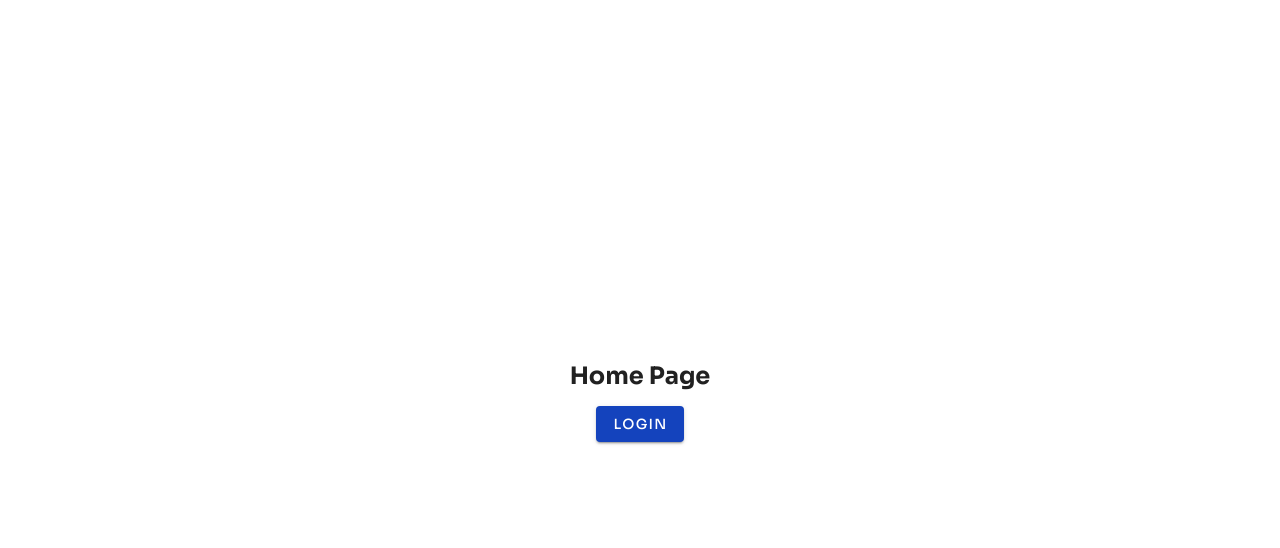
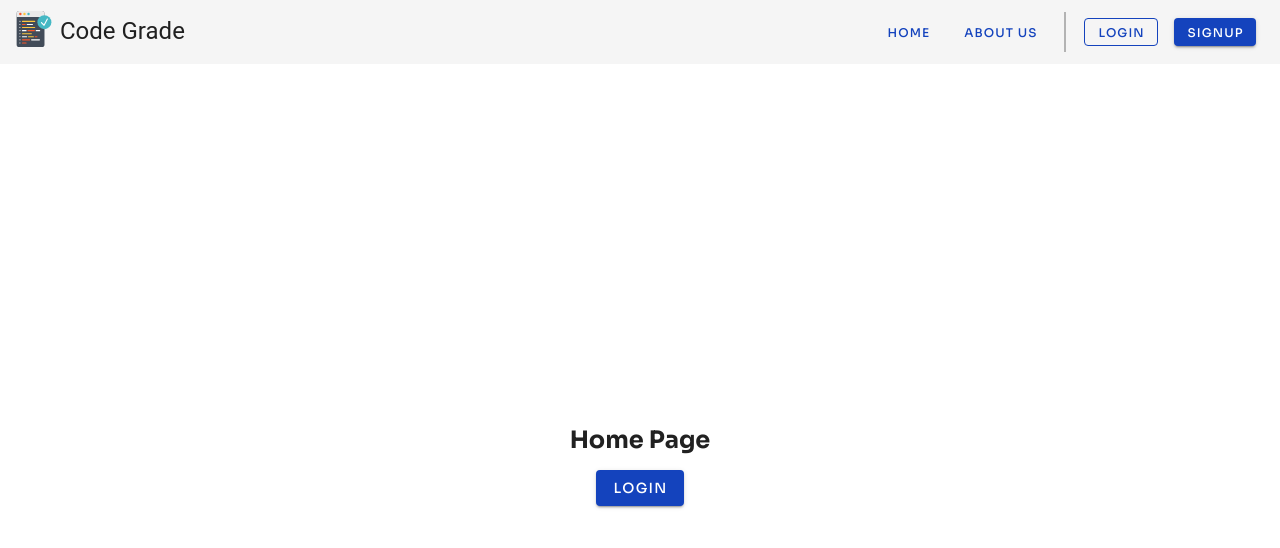
Before and after one commit to code-grade/web-client, a Vue app: page / in a window 1280 px wide. Shown: the top 548 px of the page. Built offline with nearby package versions, Linux system fonts and the light colour scheme; what vue-toastify would draw is missing.

Commit message:
imporve header details

```diff
--- a/src/App.vue
+++ b/src/App.vue
@@ -1,14 +1,20 @@
 <template>
   <v-app>
+    <Header/>
     <v-main>
-      <router-view/>
+      <v-fade-transition>
+        <router-view/>
+      </v-fade-transition>
     </v-main>
   </v-app>
 </template>
 
 <script>
+import Header from "./components/layout/Header";
+
 export default {
   name: 'App',
+  components: {Header},
   data: () => ({
     //
   }),
--- a/src/components/layout/Header.vue
+++ b/src/components/layout/Header.vue
@@ -1,14 +1,95 @@
 <template>
-  <v-app-bar dense app>
-    <div style="width: 100%" class="text-sm-right">
-      <v-btn small color="primary" @click="logout">Logout</v-btn>
+  <v-app-bar
+      app
+      elevate-on-scroll
+      elevation="1"
+  >
+    <!--  Logo  -->
+    <router-link class="d-inline text-decoration-none"  to="/">
+      <v-img
+          :src="require('../../assets/code.svg')"
+          aspect-ratio="1"
+          max-width="36px"
+          class="mr-2 d-inline-block"
+      />
+      <v-toolbar-title
+          class="d-inline-block text--primary text-h5"
+      >
+        Code Grade
+      </v-toolbar-title>
+    </router-link>
+
+    <v-spacer/>
+
+    <v-btn
+        text
+        small
+        color="primary"
+        class="ml-1 mr-1"
+        active-class="no-active"
+        :to="{name: 'Home'}"
+    >
+      Home
+    </v-btn>
+
+    <v-btn
+        text
+        small
+        color="primary"
+        class="ml-1 mr-1"
+        active-class="no-active"
+        :to="{name: 'AboutUs'}"
+    >
+      About Us
+    </v-btn>
+
+    <div class="header--vertical-line" />
+
+    <!--  User Account   -->
+    <div v-if="isLogged">
+      <v-btn
+          small color="primary"
+          @click="logout"
+          outlined
+          class="ma-2"
+      >
+        Logout
+      </v-btn>
     </div>
+
+    <div v-else>
+      <v-btn
+          small color="primary"
+          to="/login"
+          class="ma-2"
+          outlined
+      >
+        Login
+      </v-btn>
+
+      <v-btn
+          small color="primary"
+          to="/login"
+          class="ma-2"
+      >
+        SignUp
+      </v-btn>
+    </div>
+
   </v-app-bar>
 </template>
 
 <script>
+
+
 export default {
   name: "Header",
+  data: () => ({}),
+  computed: {
+    isLogged() {
+      return this.$store.getters.isLogged
+    }
+  },
   methods: {
     async logout() {
       await this.$store.dispatch("logout")
@@ -19,6 +100,14 @@ export default {
 }
 </script>
 
-<style scoped>
+<style lang="scss">
+.header--vertical-line {
+  border-left: 2px solid lighten(black, 70);
+  height: 70%;
+  margin: auto 10px;
+}
 
+.v-btn--active.no-active::before {
+  opacity: 0 !important;
+}
 </style>
--- a/src/components/layout/index.vue
+++ b/src/components/layout/index.vue
@@ -1,6 +1,5 @@
 <template>
   <div>
-    <Header/>
     <NavDrawer/>
     <slot/>
     <Footer/>
--- a/src/router/config.js
+++ b/src/router/config.js
@@ -12,6 +12,11 @@ export const router_config = [
         path: '/login',
         name: 'Login',
         component: () => import(/* webpackChunkName: "about" */ '../views/sign-in')
+    },
+    {
+        path: '/about-us',
+        name: 'AboutUs',
+        component: () => import(/* webpackChunkName: "about" */ '../views/about-us')
     },
     {
         path: '/app',
--- /dev/null
+++ b/src/views/about-us.vue
@@ -0,0 +1,13 @@
+<template>
+  <h1>about us page</h1>
+</template>
+
+<script>
+export default {
+  name: "about-us"
+}
+</script>
+
+<style scoped>
+
+</style>
--- a/vue.config.js
+++ b/vue.config.js
@@ -6,5 +6,13 @@ module.exports = {
         workboxOptions: {
             exclude: [/_redirects/]
         }
+    },
+    chainWebpack: config => {
+        config
+            .plugin('html')
+            .tap(args => {
+                args[0].title = "Code Grade";
+                return args;
+            })
     }
 }
```
Also changed, not shown: src/assets/code.svg (added), src/assets/undraw_Code_thinking_re_gka2.svg (added).
